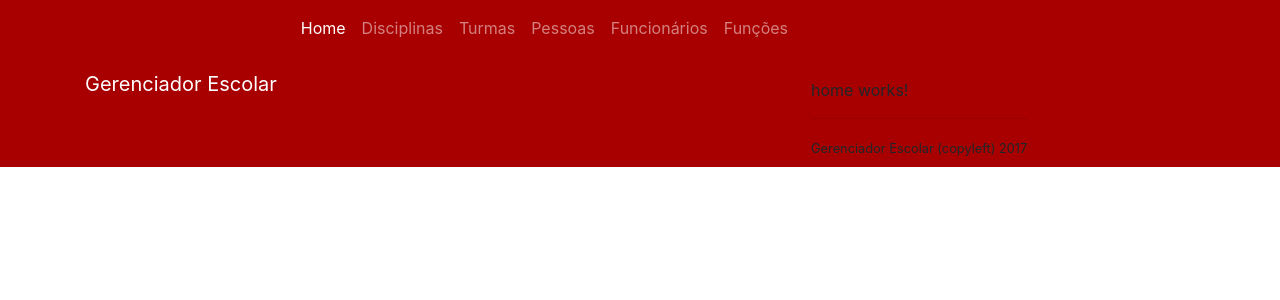
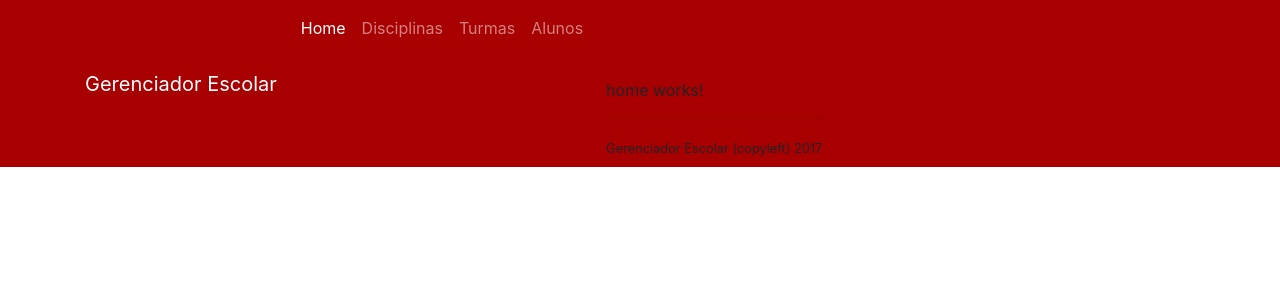
Before and after one commit to caramelloinfo/angular-escolaMari, an Angular app: page /admin in a window 1280 px wide. Shown: the top 300 px of the page. Built offline with nearby package versions, Linux system fonts and the light colour scheme.

Commit message:
atributo "código" retirado de disciplina

```diff
--- a/src/app/admin/admin/admin.component.html
+++ b/src/app/admin/admin/admin.component.html
@@ -19,14 +19,9 @@
           <a class="nav-link" routerLink="/admin/turmas" routerLinkActive="active">Turmas</a>
         </li>
         <li class="nav-item">
-          <a class="nav-link" routerLink="/admin/pessoas" routerLinkActive="active">Pessoas</a>
+          <a class="nav-link" routerLink="/admin/alunos" routerLinkActive="active">Alunos</a>
         </li>
-        <li class="nav-item">
-          <a class="nav-link" routerLink="/admin/funcionarios" routerLinkActive="active">Funcionários</a>
-        </li>
-        <li class="nav-item">
-          <a class="nav-link" routerLink="/admin/funcoes" routerLinkActive="active">Funções</a>
-        </li>
+
 <div id="page" class="container">
 
   <router-outlet></router-outlet>
--- a/src/app/admin/disciplina.model.ts
+++ b/src/app/admin/disciplina.model.ts
@@ -1,6 +1,5 @@
 export class Disciplina {
   constructor(public id: number,
-              public codigo: string,
               public nome: string) {
   }
 }
--- a/src/app/admin/disciplinas.service.ts
+++ b/src/app/admin/disciplinas.service.ts
@@ -21,13 +21,13 @@ export class DisciplinasService {
     return this.http.get(this.API_URL + '/disciplinas/' + id + '?_embed=turmas');
   }
 
-  addDisciplina(codigo: string, nome: string, descricao: string): Observable<any> {
-    const disciplina = {codigo: codigo, nome: nome, descricao: descricao};
+  addDisciplina(nome: string, descricao: string): Observable<any> {
+    const disciplina = {nome: nome, descricao: descricao};
     return this.http.post(this.API_URL + '/disciplinas', disciplina);
   }
 
-  updateDisciplina(id: number, codigo: string, nome: string, descricao: string): Observable<any> {
-    const disciplina = {codigo: codigo, nome: nome, descricao: descricao};
+  updateDisciplina(id: number, nome: string, descricao: string): Observable<any> {
+    const disciplina = {nome: nome, descricao: descricao};
     return this.http.patch(this.API_URL + '/disciplinas/' + id, disciplina);
   }
 
--- a/src/app/admin/lista-de-disciplinas/lista-de-disciplinas.component.html
+++ b/src/app/admin/lista-de-disciplinas/lista-de-disciplinas.component.html
@@ -10,14 +10,14 @@
 <table class="table table-bordered table-striped table-hover">
     <thead class="thead-dark">
     <tr>
-        <th width="80">Código</th>
+        <th width="80">#</th>
         <th>Nome</th>
         <th width="250">Ações</th>
     </tr>
     </thead>
     <tbody>
     <tr *ngFor="let disciplina of disciplinas">
-        <td>{{disciplina.codigo}}</td>
+        <td>{{disciplina.id}}</td>
         <td>{{disciplina.nome}}</td>
         <td>
             <a [routerLink]="['/admin/disciplinas', disciplina.id]" class="btn btn-primary btn-sm">Abrir</a>
```
